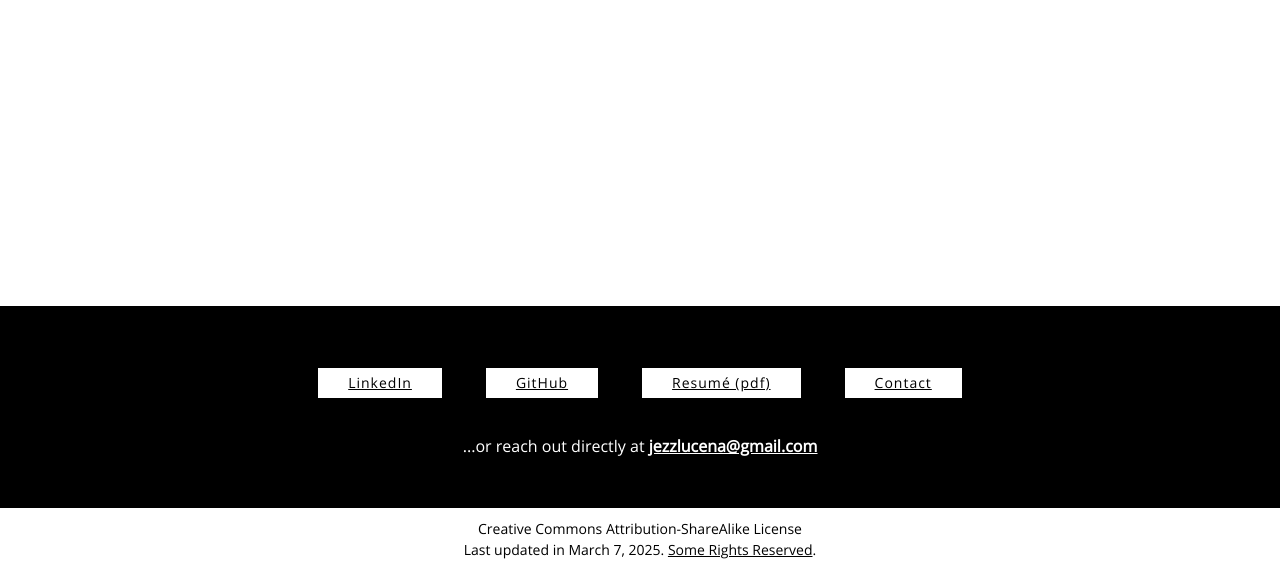
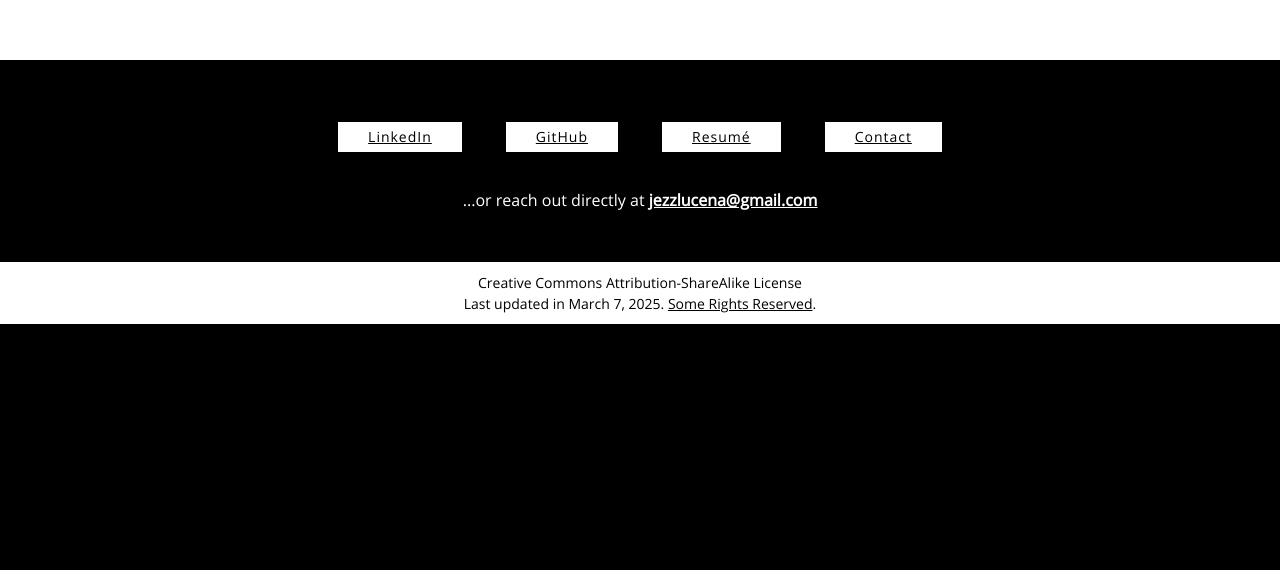
Before and after one commit to jezzlucena/nuxt-portfolio, a Nuxt app: page /resume in a window 1280 px wide. Shown: the part 2004-2574 px from the top of the page. After the commit the page ends 2328 px from the top, so only its background shows below. Built offline with nearby package versions, Linux system fonts and the light colour scheme.

Commit message:
Add new contact page, update locales, improve use of Button

```diff
--- a/components/Button.vue
+++ b/components/Button.vue
@@ -1,19 +1,16 @@
 <script setup lang="ts">
 const props = defineProps<{
   theme?: 'light' | 'dark',
-  href?: string
 }>();
 </script>
 
 <template>
-  <a
+  <span
     class="button"
     :class="{ light: props.theme === 'light' }"
-    target="_blank"
-    :href="props.href"
   >
     <slot />
-  </a>
+</span>
 </template>
 
 <style scoped>
--- a/components/Footer.vue
+++ b/components/Footer.vue
@@ -11,22 +11,18 @@ onMounted(() => {
   <div class="footer">
     <div class="buttonAreaWrapper">
       <div class="buttonArea">
-        <Button
-          theme="light"
-          href="http://linkedin.com/in/jezzlucena"
-        >{{ $t("footer.linkedIn") }}</Button>
-        <Button
-          theme="light"
-          href="http://github.com/jezzlucena"
-        >{{ $t("footer.gitHub") }}</Button>
-        <Button
-          theme="light"
-          href="/files/JezzLucenaResume2025.pdf"
-        >{{ $t("footer.resume") }}</Button>
-        <Button
-          theme="light"
-          href="https://rznlvjsm.formester.com/f/2_rn9_199YR-"
-        >{{ $t("common.contact") }}</Button>
+        <NuxtLink to="https://linkedin.com/in/jezzlucena" target="_blank">
+          <Button theme="light">{{ $t("footer.linkedIn") }}</Button>
+        </NuxtLink>
+        <NuxtLink to="https://github.com/jezzlucena" target="_blank">
+          <Button theme="light">{{ $t("footer.gitHub") }}</Button>
+        </NuxtLink>
+        <NuxtLink :to="$localePath('/resume') + '#content'">
+          <Button theme="light">{{ $t("common.resume") }}</Button>
+        </NuxtLink>
+        <NuxtLink :to="$localePath('/contact') + '#content'">
+          <Button theme="light">{{ $t("common.contact") }}</Button>
+        </NuxtLink>
 
         <br/>
         <br/>
--- a/components/TopBar.vue
+++ b/components/TopBar.vue
@@ -6,6 +6,7 @@ const localePath = useLocalePath();
 const { availableLocales } = useI18n();
 const { isScrolled } = useScroll();
 const isNavOpen = ref(false);
+const route = useRoute();
 
 async function changeLocale() {
   // Change URL to correct language, ex: '/about' to '/pt/about'
@@ -57,20 +58,22 @@ useEventListener('resize', handleWindowResize);
       <div class="links">
         <NuxtLink
           :to="$localePath('/about') + '#content'"
+          :class="{ 'router-link-active': (route.name as string).startsWith('about') }"
           @click="isNavOpen = false"
         >{{ $t('common.about') }}</NuxtLink>
         <NuxtLink
           :to="$localePath('/')"
+          :class="{ 'router-link-active': (route.name as string).startsWith('projects-key') || (route.name as string).startsWith('index') }"
           @click="isNavOpen = false"
         >{{ $t("common.portfolio") }}</NuxtLink>
-        <a
-          href="/files/JezzLucenaResume2025.pdf"
-          target="_blank"
+        <NuxtLink
+          :to="$localePath('/resume') + '#content'"
+          :class="{ 'router-link-active': (route.name as string).startsWith('resume') }"
           @click="isNavOpen = false"
-        >{{ $t("common.resume") }}</a>
+        >{{ $t("common.resume") }}</NuxtLink>
         <NuxtLink
-          to="https://rznlvjsm.formester.com/f/2_rn9_199YR-"
-          target="_blank"
+          :to="$localePath('/contact') + '#content'"
+          :class="{ 'router-link-active': (route.name as string).startsWith('contact') }"
           @click="isNavOpen = false"
         >{{ $t("common.contact") }}</NuxtLink>
 
--- a/error.vue
+++ b/error.vue
@@ -15,7 +15,9 @@ const props = defineProps({
         <h1>{{ $t('error.error') }} {{ error?.statusCode }}</h1>
         <div>{{ error?.statusMessage }}</div>
         <br/>
-        <NuxtLink :to="$localePath('/')"><Button>{{ $t('error.goBack') }}</Button></NuxtLink>
+        <NuxtLink :to="$localePath('/')">
+          <Button>{{ $t('error.goBack') }}</Button>
+        </NuxtLink>
       </div>
     </div>
 
--- a/i18n/locales/en.json
+++ b/i18n/locales/en.json
@@ -13,7 +13,6 @@
   "about": {
     "readMore": "Read More",
     "collapse": "Collapse",
-    "downloadResume": "Download Resumé (pdf)",
     "blurb": [
       "Building magical end-user experiences is my true passion. I actively seek out new technologies, and stay up-to-date on the industry's most recent frameworks, languages and trends.",
       "With a Bachelor’s degree in Computer Engineering and a Master’s degree in Interactive Media & Game Development, continued education has allowed me to stay ahead of the curve and deliver exceptional work to each employer I’ve worked for - both full-time and contract.",
@@ -29,11 +28,11 @@
         "connection": "Chris was senior to Jezz at Wonderschool"
       },
       "klew": {
-        "link": "https://www.linkedin.com/in/klewwilliams/",
+        "link": "https://www.linkedin.com/in/klewstill/",
         "quote1": "Jezz and I studied together at Worcester Polytechnic Institute for our MS in Interactive Media and Game Development where we worked together on projects.",
         "quote2": "Jezz is a phenomenal worker and a phenomenal personality to work with. He has a broad base of talents, particularly engineering, writing, design, and criticism, and is a truly deep thinker who is easy to collaborate on and passionate about positivity, authenticity, and morality in the work place.",
         "quote3": "The best thing about Jezz as a worker is that he has true, raw talent that he's honed with practice and that he is deeply focused on making positive changes in his community and his industry with that talent and practice. He seeks to learn about others, to understand the theory behind his work, and to act beyond himself. This reflects WPI's motto, \"Theory and Practice\" which Jezz has truly exemplified in his academic and personal projects.",
-        "author": "Klew Williams",
+        "author": "Klew Still",
         "role": "UX Designer at Finalize, Inc.",
         "connection": "Jezz and Klew were grad students together at Worcester Polytechnic Institute"
       },
@@ -145,7 +144,6 @@
   "footer": {
     "linkedIn": "LinkedIn",
     "gitHub": "GitHub",
-    "resume": "Resumé (pdf)",
     "orDirectly": "...or reach out directly at",
     "creativeCommons": "Creative Commons Attribution-ShareAlike License",
     "lastUpdated": "Last updated in",
--- a/i18n/locales/es.json
+++ b/i18n/locales/es.json
@@ -13,7 +13,6 @@
   "about": {
     "readMore": "Leer Más",
     "collapse": "Leer Menos",
-    "downloadResume": "Descargar Currículum (pdf)",
     "blurb": [
       "Desarrollar experiencias mágicas para el usuario final es mi verdadera pasión. Busco constantemente nuevas tecnologías y me mantengo actualizado sobre los últimos marcos, lenguajes y tendencias.",
       "Con un título en Ingeniería Informática y una maestría en Desarrollo de Juegos y Medios Interactivos, la educación superior me ha permitido mantenerme en la cima de mi juego y realizar un trabajo excepcional para cada uno de mis empleadores, tanto como empleado de tiempo completo como por contrato.",
@@ -128,7 +127,6 @@
     }
   },
   "footer": {
-    "resume": "Currículum (pdf)",
     "orDirectly": "...o envia email para",
     "lastUpdated": "Actualizado en",
     "someRightsReserved": "Algunos derechos reservados"
--- a/i18n/locales/pt.json
+++ b/i18n/locales/pt.json
@@ -13,7 +13,6 @@
   "about": {
     "readMore": "Ler Mais",
     "collapse": "Ler Menos",
-    "downloadResume": "Baixar Currículo (pdf)",
     "blurb": [
       "Desenvolver experiências mágicas para o usuário final é a minha verdadeira paixão. Eu busco novas tecnologias constantemente, e me mantenho atualizado nos últimos frameworks, línguas, e tendências.",
       "Graduado em Engenharia de Computação e tendo um Mestrado em Desenvolvimento de Games e Mídia Interativa, a educação superior me permitiu permanecer na crista da ondae entregar trabalhos excepcionais para cada um de meus empregadores - tanto como full-time formal e como contratado.",
@@ -122,7 +121,6 @@
     }
   },
   "footer": {
-    "resume": "Currículo (pdf)",
     "orDirectly": "...ou mande email para",
     "lastUpdated": "Atualizado em",
     "someRightsReserved": "Alguns direitos reservados"
--- /dev/null
+++ b/pages/contact.vue
@@ -0,0 +1,29 @@
+<script setup lang="ts">
+const { t, locale } = useI18n();
+
+useHead({
+  title: `${t('common.contact')} - ${t('common.jezzLucena')}`
+});
+
+watch(locale, () => {
+  useHead({
+    title: `${t('common.contact')} - ${t('common.jezzLucena')}`
+  });
+});
+</script>
+
+<template>
+  <div class="content relative bg-white" id="content">
+    <div class="relative w-[100%] max-w-[1024px] mx-auto py-[70px] px-[50px]">
+      <Heading>
+        <span>{{ $t("common.contact") }}</span>
+      </Heading>
+
+      <embed
+        class="relative w-[100%]"
+        height="940"
+        src="https://rznlvjsm.formester.com/f/2_rn9_199YR-"
+      />
+    </div>
+  </div>
+</template>
--- a/pages/index.vue
+++ b/pages/index.vue
@@ -6,6 +6,17 @@ const galleryMode = ref<'columns' | 'list'>('columns');
 const isShowingGallery = ref(true);
 const isMasonryActive = ref(false);
 let galleryTimeout: NodeJS.Timeout;
+const { t, locale } = useI18n();
+
+useHead({
+  title: `${t('common.portfolio')} - ${t('common.jezzLucena')}`
+});
+
+watch(locale, () => {
+  useHead({
+    title: `${t('common.portfolio')} - ${t('common.jezzLucena')}`
+  });
+});
 
 const getColumns = (numColumns: number) => {
   const colArrays: string[][] = Array.from({ length: numColumns }, () => []);
--- a/pages/resume.vue
+++ b/pages/resume.vue
@@ -1,21 +1,30 @@
+<script setup lang="ts">
+const { t } = useI18n();
+
+useHead({
+  title: `${t('common.resume')} - ${t('common.jezzLucena')}`
+});
+</script>
+
 <template>
-  <div class="content relative bg-white">
-    <div class="wrapper w-[100%] mx-auto p-[50px]">
-      <embed src="/files/JezzLucenaResume2025.pdf#toolbar=1&view=FitH"/>
+  <div class="content relative bg-white" id="content">
+    <div class="relative w-[100%] max-w-[1024px] mx-auto py-[70px] px-[50px]">
+      <Heading>
+        <span>{{ $t("common.resume") }}</span>
+      </Heading>
+
+      <div class="relative w-[100%] pdfContainer">
+        <embed
+          class="absolute top-0 left-0 w-[100%] h-[100%]"
+          src="/files/JezzLucenaResume2025.pdf#toolbar=1&navpanes=0&scrollbar=0&view=FitH"
+        />
+      </div>
     </div>
   </div>
 </template>
 
 <style scoped>
-.wrapper {
-  position: relative;
-  padding: 0 50px 135%;
-
-  embed {
-    position: absolute;
-    top: 0; left: 0;
-    width: 100%;
-    height: 100%;
-  }
+.pdfContainer {
+  padding-bottom: calc(129% + 56px);
 }
 </style>
```
Also changed, not shown: pages/about.vue (+21 -10 lines), pages/projects/[key].vue (+31 -21 lines).
